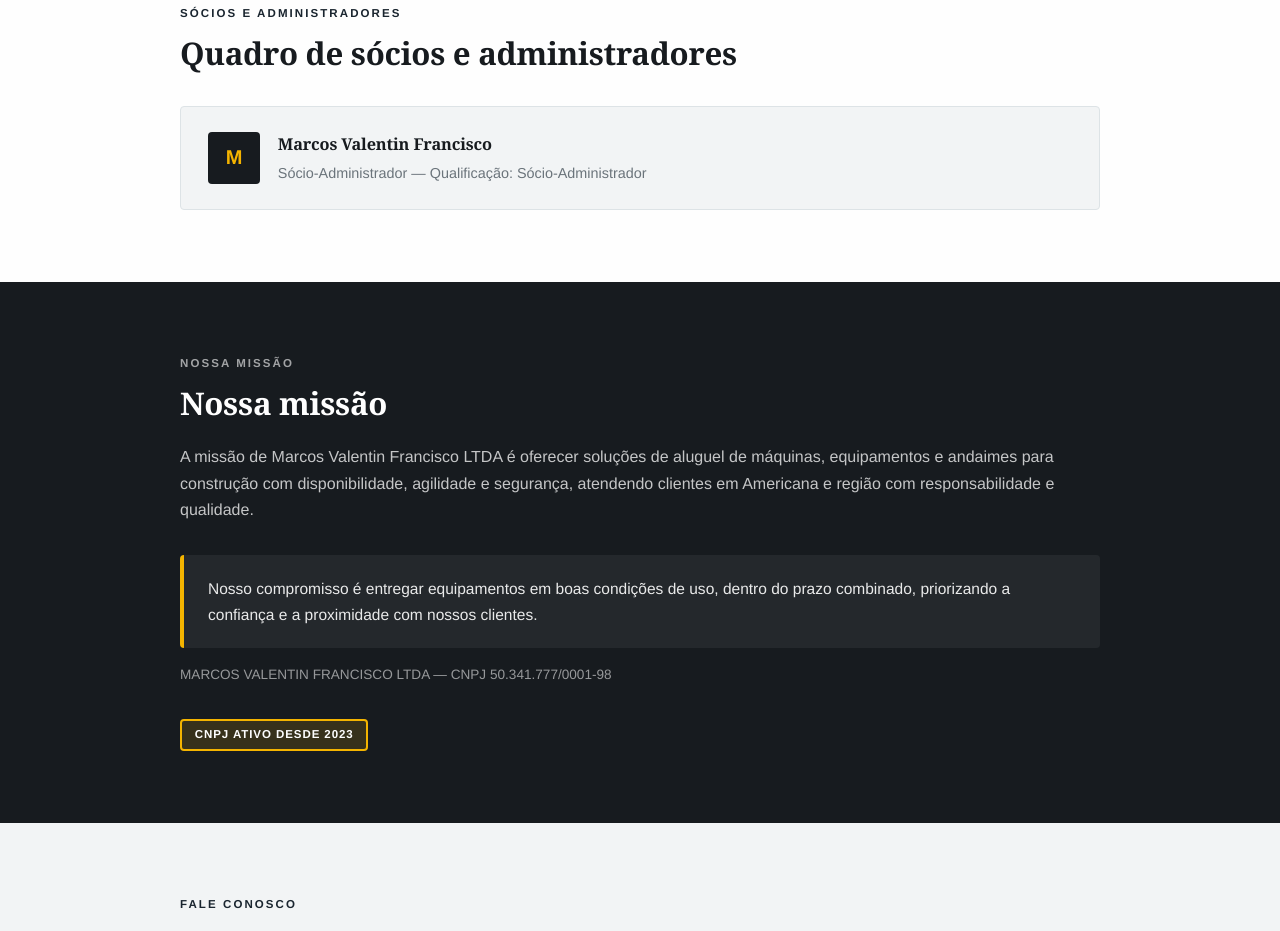
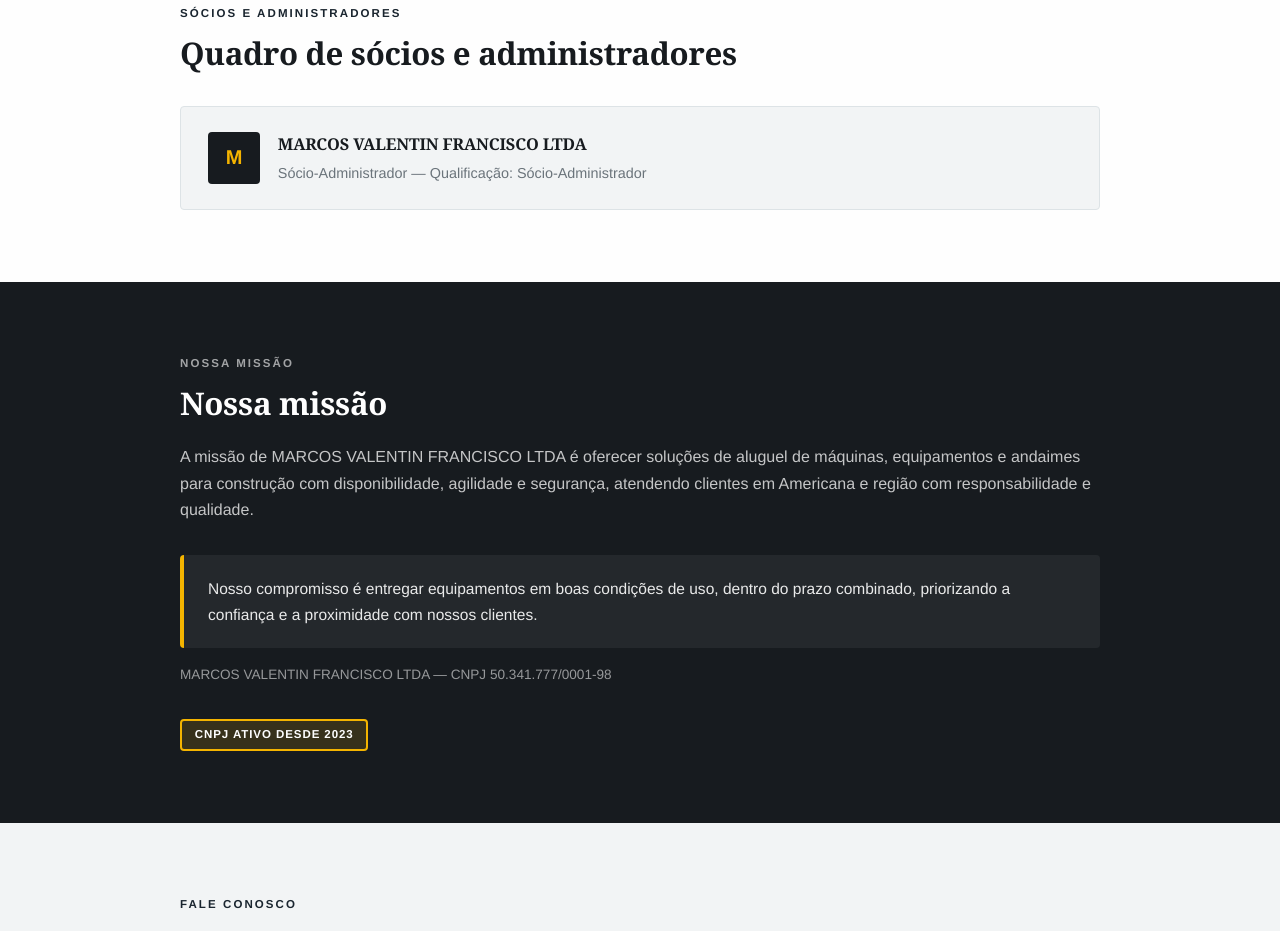
Before and after one commit to Kauana659/Perfil-28, a plain HTML site: page index.html in a window 1280 px wide. Shown: the part 3280-4211 px from the top of the page. Drawn offline with Linux system fonts and the light colour scheme.

Commit message:
Update title and company name in index.html

```diff
--- a/index.html
+++ b/index.html
@@ -6,7 +6,7 @@
 
   <meta charset="UTF-8" />
   <meta name="viewport" content="width=device-width, initial-scale=1" />
-  <title>50.341.777 MARCOS VALENTIN FRANCISCO LTDA</title>
+  <title>MARCOS VALENTIN FRANCISCO LTDA</title>
   <meta name="og:title" content="MARCOS VALENTIN FRANCISCO LTDA - Aluguel de Máquinas e Equipamentos" />
   <meta name="og:type" content="website" />
   <meta name="twitter:card" content="summary" />
@@ -596,7 +596,7 @@
     <div class="socio-card">
       <div class="socio-avatar">M</div>
       <div>
-        <h3>Marcos Valentin Francisco</h3>
+        <h3>MARCOS VALENTIN FRANCISCO LTDA</h3>
         <p>Sócio-Administrador — Qualificação: Sócio-Administrador</p>
       </div>
     </div>
@@ -608,7 +608,7 @@
   <div class="container">
     <div class="section-label" style="color:rgba(255,255,255,0.6);">NOSSA MISSÃO</div>
     <h2>Nossa missão</h2>
-    <p>A missão de Marcos Valentin Francisco LTDA é oferecer soluções de aluguel de máquinas, equipamentos e andaimes para construção com disponibilidade, agilidade e segurança, atendendo clientes em Americana e região com responsabilidade e qualidade.</p>
+    <p>A missão de MARCOS VALENTIN FRANCISCO LTDA é oferecer soluções de aluguel de máquinas, equipamentos e andaimes para construção com disponibilidade, agilidade e segurança, atendendo clientes em Americana e região com responsabilidade e qualidade.</p>
     <div class="missao-highlight">
       Nosso compromisso é entregar equipamentos em boas condições de uso, dentro do prazo combinado, priorizando a confiança e a proximidade com nossos clientes.
     </div>
```
